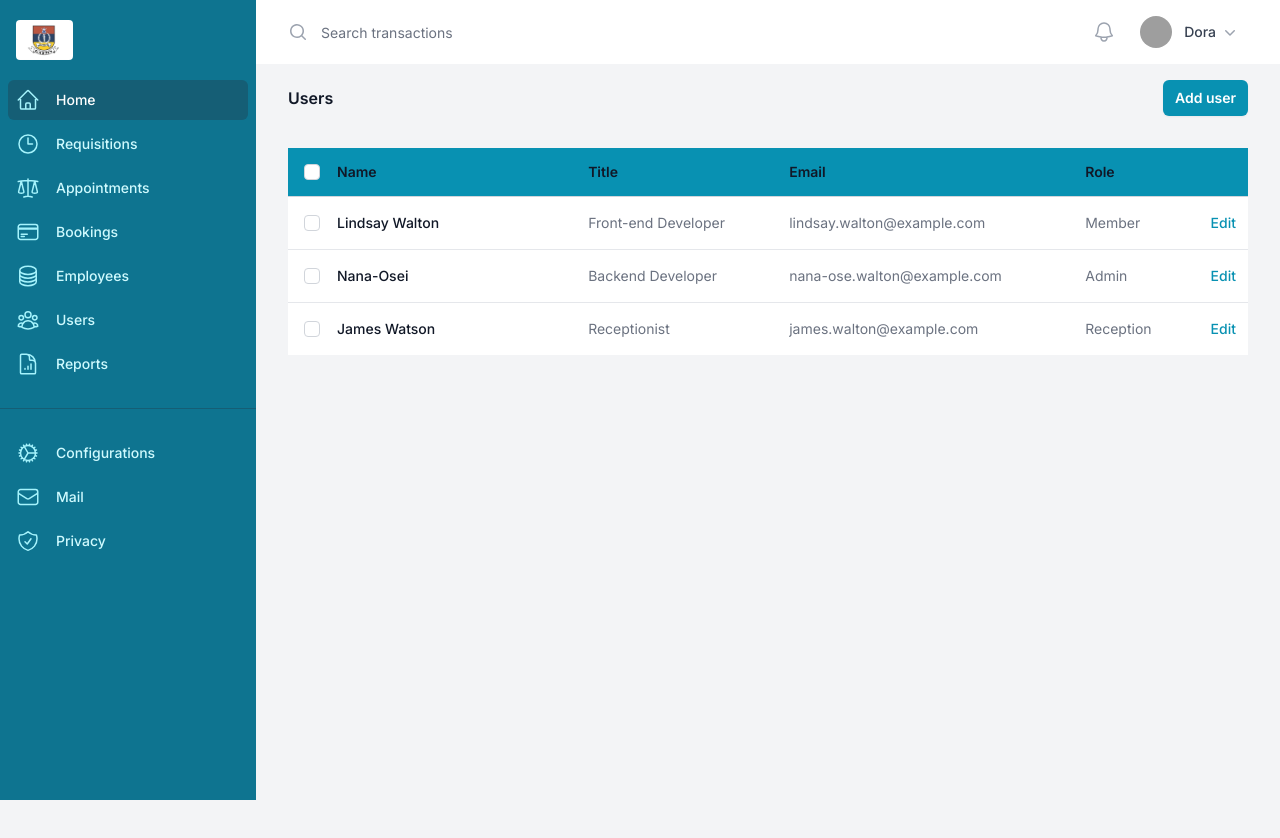
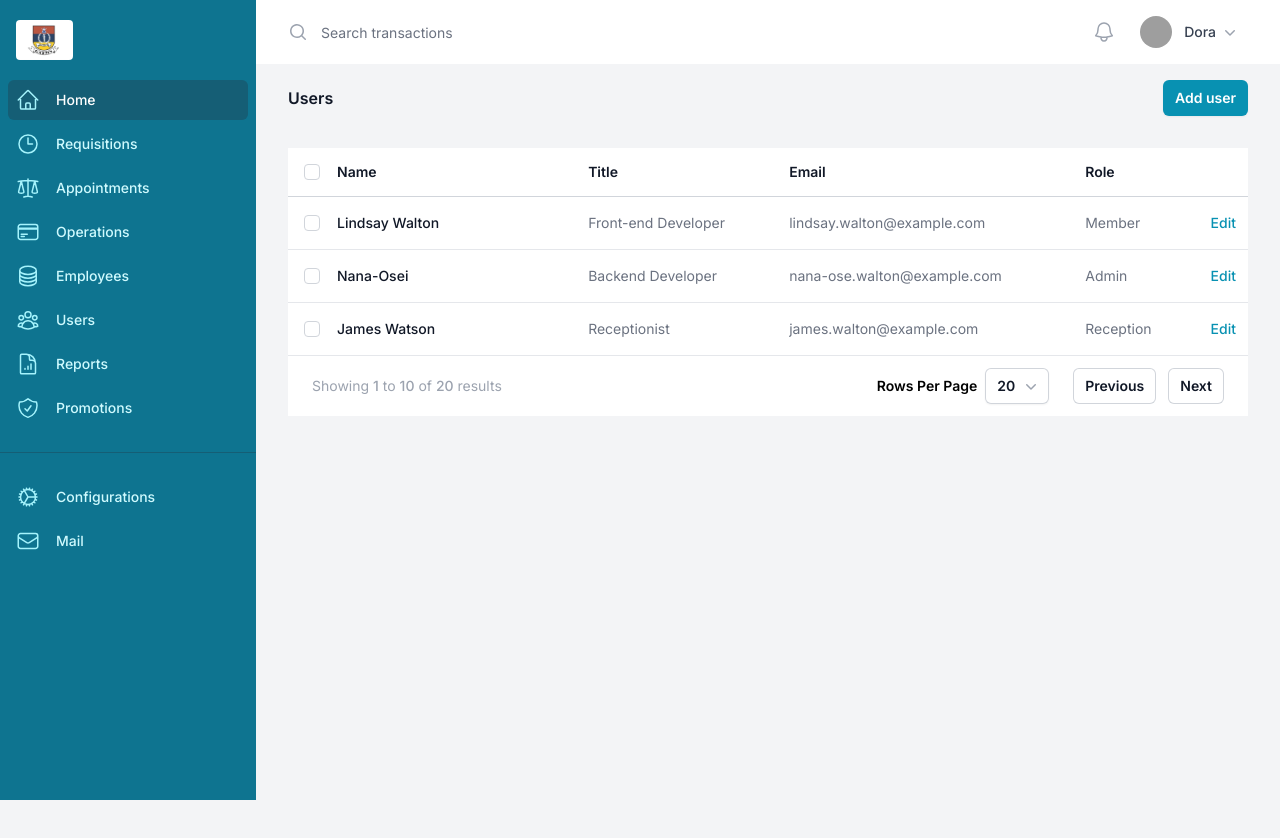
Before and after one commit to ericcrick/ghq-management-app, a Next.js app: page /user in a window 1280 px wide. Shown: the top 838 px of the page. Before the commit the page ends 800 px from the top, so only its background shows below. Built offline with nearby package versions, Linux system fonts and the light colour scheme; grey boxes are pictures that could not be loaded.

Commit message:
refactoring

```diff
--- a/app/components/DesktopSidebar/desktop-sidebar.tsx
+++ b/app/components/DesktopSidebar/desktop-sidebar.tsx
@@ -17,15 +17,15 @@ const navigation = [
   { name: "Home", href: "/", icon: HomeIcon, current: true },
   { name: "Requisitions", href: "requisition", icon: ClockIcon, current: false },
   { name: "Appointments", href: "appointment", icon: ScaleIcon, current: false },
-  { name: "Bookings", href: "booking", icon: CreditCardIcon, current: false },
+  { name: "Operations", href: "booking", icon: CreditCardIcon, current: false },
   { name: "Employees", href: "employee", icon: CircleStackIcon, current: false },
   { name: "Users", href: "user", icon: UserGroupIcon, current: false },
   { name: "Reports", href: "report", icon: DocumentChartBarIcon, current: false },
+  { name: "Promotions", href: "promotion", icon: ShieldCheckIcon },
 ];
 const secondaryNavigation = [
   { name: "Configurations", href: "config", icon: CogIcon },
   { name: "Mail", href: "mail", icon: EnvelopeIcon },
-  { name: "Privacy", href: "privacy", icon: ShieldCheckIcon },
 ];
 
 function classNames(...classes: string[]) {
--- /dev/null
+++ b/app/components/Users/pagination-dropdown.tsx
@@ -0,0 +1,93 @@
+import { Fragment } from "react";
+import { Menu, Transition } from "@headlessui/react";
+import { ChevronDownIcon } from "@heroicons/react/20/solid";
+import Link from "next/link";
+
+function classNames(...classes: any) {
+  return classes.filter(Boolean).join(" ");
+}
+
+export default function PaginationDropdown() {
+  return (
+    <Menu as="div" className="relative inline-block text-left">
+      <div>
+        <Menu.Button className="inline-flex w-full justify-center gap-x-1.5 rounded-md bg-white px-3 py-2 text-sm font-semibold text-gray-900 shadow-sm ring-1 ring-inset ring-gray-300 hover:bg-gray-50">
+          20
+          <ChevronDownIcon
+            className="-mr-1 h-5 w-5 text-gray-400"
+            aria-hidden="true"
+          />
+        </Menu.Button>
+      </div>
+
+      <Transition
+        as={Fragment}
+        enter="transition ease-out duration-100"
+        enterFrom="transform opacity-0 scale-95"
+        enterTo="transform opacity-100 scale-100"
+        leave="transition ease-in duration-75"
+        leaveFrom="transform opacity-100 scale-100"
+        leaveTo="transform opacity-0 scale-95"
+      >
+        <Menu.Items className="absolute right-0 z-10 mt-2 w-56 origin-top-right rounded-md bg-white shadow-lg ring-1 ring-black ring-opacity-5 focus:outline-none">
+          <div className="py-1">
+            <Menu.Item>
+              {({ active }) => (
+                <Link
+                  href="#"
+                  className={classNames(
+                    active ? "bg-gray-100 text-gray-900" : "text-gray-700",
+                    "block px-4 py-2 text-sm"
+                  )}
+                >
+                  20
+                </Link>
+              )}
+            </Menu.Item>
+            <Menu.Item>
+              {({ active }) => (
+                <Link
+                  href="#"
+                  className={classNames(
+                    active ? "bg-gray-100 text-gray-900" : "text-gray-700",
+                    "block px-4 py-2 text-sm"
+                  )}
+                >
+                  40
+                </Link>
+              )}
+            </Menu.Item>
+            <Menu.Item>
+              {({ active }) => (
+                <Link
+                  href="#"
+                  className={classNames(
+                    active ? "bg-gray-100 text-gray-900" : "text-gray-700",
+                    "block px-4 py-2 text-sm"
+                  )}
+                >
+                  60
+                </Link>
+              )}
+            </Menu.Item>
+            <form method="POST" action="#">
+              <Menu.Item>
+                {({ active }) => (
+                  <button
+                    type="submit"
+                    className={classNames(
+                      active ? "bg-gray-100 text-gray-900" : "text-gray-700",
+                      "block w-full px-4 py-2 text-left text-sm"
+                    )}
+                  >
+                    100
+                  </button>
+                )}
+              </Menu.Item>
+            </form>
+          </div>
+        </Menu.Items>
+      </Transition>
+    </Menu>
+  );
+}
--- /dev/null
+++ b/app/components/Users/table-pagination.tsx
@@ -0,0 +1,39 @@
+// Pagination.tsx
+
+import Link from "next/link";
+import PaginationDropdown from "./pagination-dropdown";
+
+export default function Pagination() {
+  return (
+    <nav
+      className="relative flex items-center justify-between border-t border-gray-200 bg-white px-4 py-3 sm:px-6"
+      aria-label="Pagination"
+    >
+      <div className="hidden sm:block">
+        <p className="text-sm text-gray-400">
+          Showing <span className="font-medium">1</span> to{" "}
+          <span className="font-medium">10</span> of{" "}
+          <span className="font-medium">20</span> results
+        </p>
+      </div>
+      <div className="flex flex-1 justify-between sm:justify-end">
+        <div className="flex items-center px-6 space-x-2 text-sm font-semibold">
+          <span> Rows Per Page</span>
+          <PaginationDropdown />
+        </div>
+        <Link
+          href="#"
+          className="relative inline-flex items-center rounded-md bg-white px-3 py-2 text-sm font-semibold text-gray-900 ring-1 ring-inset ring-gray-300 hover:bg-gray-50 focus-visible:outline-offset-0"
+        >
+          Previous
+        </Link>
+        <Link
+          href="#"
+          className="relative ml-3 inline-flex items-center rounded-md bg-white px-3 py-2 text-sm font-semibold text-gray-900 ring-1 ring-inset ring-gray-300 hover:bg-gray-50 focus-visible:outline-offset-0"
+        >
+          Next
+        </Link>
+      </div>
+    </nav>
+  );
+}
--- a/app/components/Users/table.tsx
+++ b/app/components/Users/table.tsx
@@ -1,8 +1,20 @@
 "use client";
+
+function classNames(...classes: any) {
+  return classes.filter(Boolean).join(" ");
+}
+
 import React, { useLayoutEffect, useRef, useState } from "react";
+import Pagination from "./table-pagination";
 
+type Person = {
+  name: string;
+  title: string;
+  email: string;
+  role: string;
+};
 
-const people = [
+const people: Person[] = [
   {
     name: "Lindsay Walton",
     title: "Front-end Developer",
@@ -23,36 +35,77 @@ const people = [
   },
 ];
 
-function classNames(...classes: any) {
-  return classes.filter(Boolean).join(" ");
+function Checkbox({
+  checked,
+  indeterminate,
+  onChange,
+}: {
+  checked: boolean;
+  indeterminate: boolean;
+  onChange: () => void;
+}) {
+  const checkboxRef = useRef<HTMLInputElement>(null);
+
+  useLayoutEffect(() => {
+    if (checkboxRef.current) {
+      checkboxRef.current.indeterminate = indeterminate;
+    }
+  }, [indeterminate]);
+
+  return (
+    <input
+      type="checkbox"
+      className="absolute left-4 top-1/2 -mt-2 h-4 w-4 rounded border-gray-300 text-[#FA5C25] focus:ring-[#FA5C25]"
+      ref={checkboxRef}
+      checked={checked}
+      onChange={onChange}
+    />
+  );
+}
+
+function BulkActions() {
+  return (
+    <>
+      <button
+        type="button"
+        className="inline-flex items-center rounded bg-white px-2 py-1 text-sm font-semibold text-gray-900 shadow-sm ring-1 ring-inset ring-gray-300 hover:bg-gray-50 disabled:cursor-not-allowed disabled:opacity-30 disabled:hover:bg-white"
+      >
+        Export
+      </button>
+      <button
+        type="button"
+        className="inline-flex items-center rounded bg-white px-2 py-1 text-sm font-semibold text-gray-900 shadow-sm ring-1 ring-inset ring-gray-300 hover:bg-gray-50 disabled:cursor-not-allowed disabled:opacity-30 disabled:hover:bg-white"
+      >
+        Delete all
+      </button>
+    </>
+  );
 }
 
 export default function UserTable() {
-  const checkbox = useRef<HTMLInputElement>(null);
   const [checked, setChecked] = useState(false);
   const [indeterminate, setIndeterminate] = useState(false);
-  const [selectedPeople, setSelectedPeople] = useState<any[]>([]);
+  const [selectedPeople, setSelectedPeople] = useState<Person[]>([]);
 
   useLayoutEffect(() => {
     const isIndeterminate =
       selectedPeople.length > 0 && selectedPeople.length < people.length;
     setChecked(selectedPeople.length === people.length);
     setIndeterminate(isIndeterminate);
-    if (checkbox.current) {
-      checkbox.current.indeterminate = isIndeterminate;
-    }
   }, [selectedPeople]);
 
   function toggleAll() {
-    setSelectedPeople(checked || indeterminate ? [] : people);
-    setChecked(!checked && !indeterminate);
+    setSelectedPeople((prevSelectedPeople) =>
+      prevSelectedPeople.length === people.length ? [] : people
+    );
+    setChecked((prevChecked) => !prevChecked);
     setIndeterminate(false);
   }
 
   return (
-    <div className="px-4 sm:px-6 lg:px-8 py-4">
+    <div className="px-4 sm:px-6 lg:px-8 py-4 h-screen">
       <div className="sm:flex sm:items-center">
-        <div className="sm:flex-auto">
+        <div className="sm:flex-auto overflow-y-auto">
           <h1 className="text-base font-semibold leading-6 text-gray-900">
             Users
           </h1>
@@ -66,35 +119,22 @@ export default function UserTable() {
           </button>
         </div>
       </div>
-      <div className="mt-8 flow-root bg-cyan-600">
-        <div className="-mx-4 -my-2 overflow-x-auto sm:-mx-6 lg:-mx-8">
+      <div className="mt-8 flow-root bg-white">
+        <div className="-mx-4 -my-2 sm:-mx-6 lg:-mx-8">
           <div className="inline-block min-w-full py-2 align-middle sm:px-6 lg:px-8">
             <div className="relative">
               {selectedPeople.length > 0 && (
                 <div className="absolute left-14 top-0 flex h-12 items-center space-x-3 sm:left-12">
-                  <button
-                    type="button"
-                    className="inline-flex items-center rounded bg-white px-2 py-1 text-sm font-semibold text-gray-900 shadow-sm ring-1 ring-inset ring-gray-300 hover:bg-gray-50 disabled:cursor-not-allowed disabled:opacity-30 disabled:hover:bg-white"
-                  >
-                    Bulk edit
-                  </button>
-                  <button
-                    type="button"
-                    className="inline-flex items-center rounded bg-white px-2 py-1 text-sm font-semibold text-gray-900 shadow-sm ring-1 ring-inset ring-gray-300 hover:bg-gray-50 disabled:cursor-not-allowed disabled:opacity-30 disabled:hover:bg-white"
-                  >
-                    Delete all
-                  </button>
+                  <BulkActions />
                 </div>
               )}
-              <table className="min-w-full table-fixed divide-y divide-gray-300">
+              <table className="min-w-full min-h-full table-fixed divide-y divide-gray-300">
                 <thead>
                   <tr>
                     <th scope="col" className="relative px-7 sm:w-12 sm:px-6">
-                      <input
-                        type="checkbox"
-                        className="absolute left-4 top-1/2 -mt-2 h-4 w-4 rounded border-gray-300 text-[#FA5C25] focus:ring-[#FA5C25]"
-                        ref={checkbox}
+                      <Checkbox
                         checked={checked}
+                        indeterminate={indeterminate}
                         onChange={toggleAll}
                       />
                     </th>
@@ -141,19 +181,16 @@ export default function UserTable() {
                       }
                     >
                       <td className="relative px-7 sm:w-12 sm:px-6">
-                        {selectedPeople.includes(person) && (
-                          <div className="absolute inset-y-0 left-0 w-0.5 bg-cyan-600" />
-                        )}
                         <input
                           type="checkbox"
                           className="absolute left-4 top-1/2 -mt-2 h-4 w-4 rounded border-gray-300 text-cyan-600 focus:ring-cyan-500"
                           value={person.email}
                           checked={selectedPeople.includes(person)}
                           onChange={(e) =>
-                            setSelectedPeople(
+                            setSelectedPeople((prevSelectedPeople) =>
                               e.target.checked
-                                ? [...selectedPeople, person]
-                                : selectedPeople.filter((p) => p !== person)
+                                ? [...prevSelectedPeople, person]
+                                : prevSelectedPeople.filter((p) => p !== person)
                             )
                           }
                         />
@@ -189,6 +226,7 @@ export default function UserTable() {
                   ))}
                 </tbody>
               </table>
+              <Pagination />
             </div>
           </div>
         </div>
```
